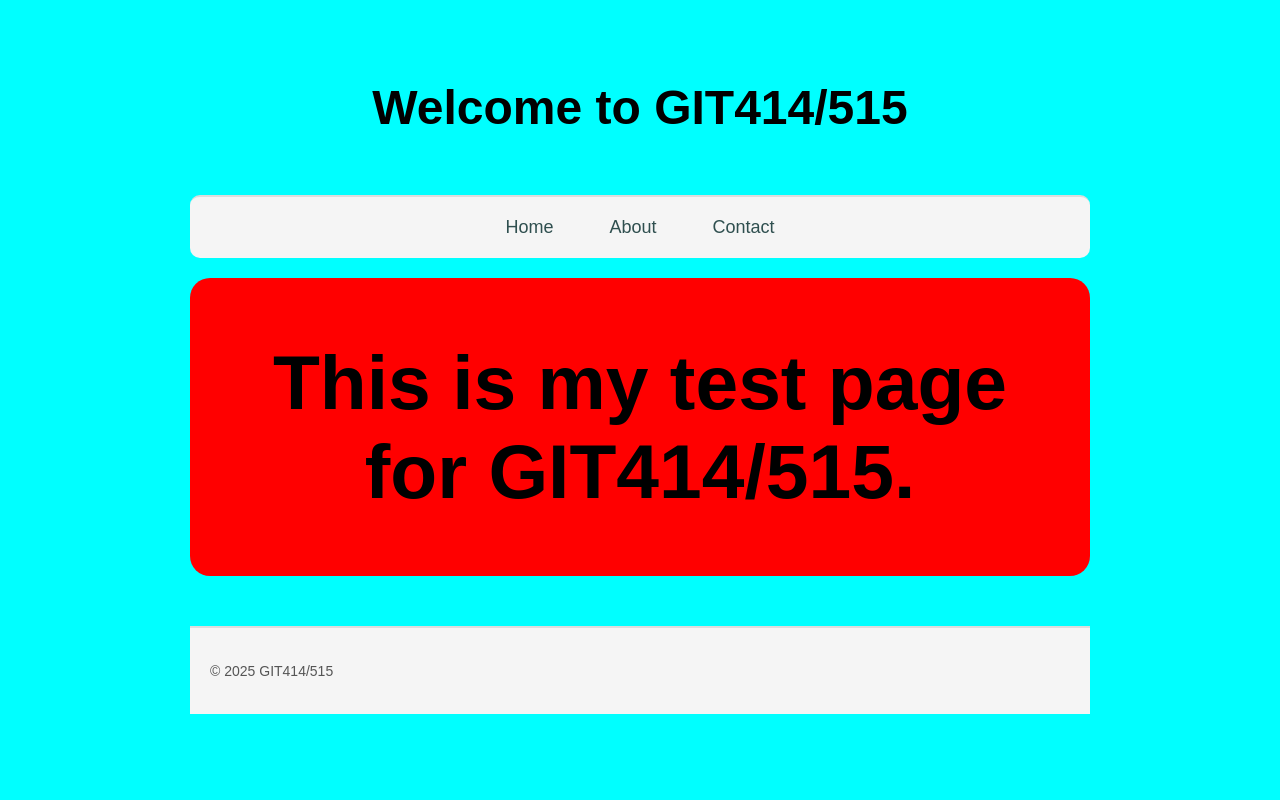
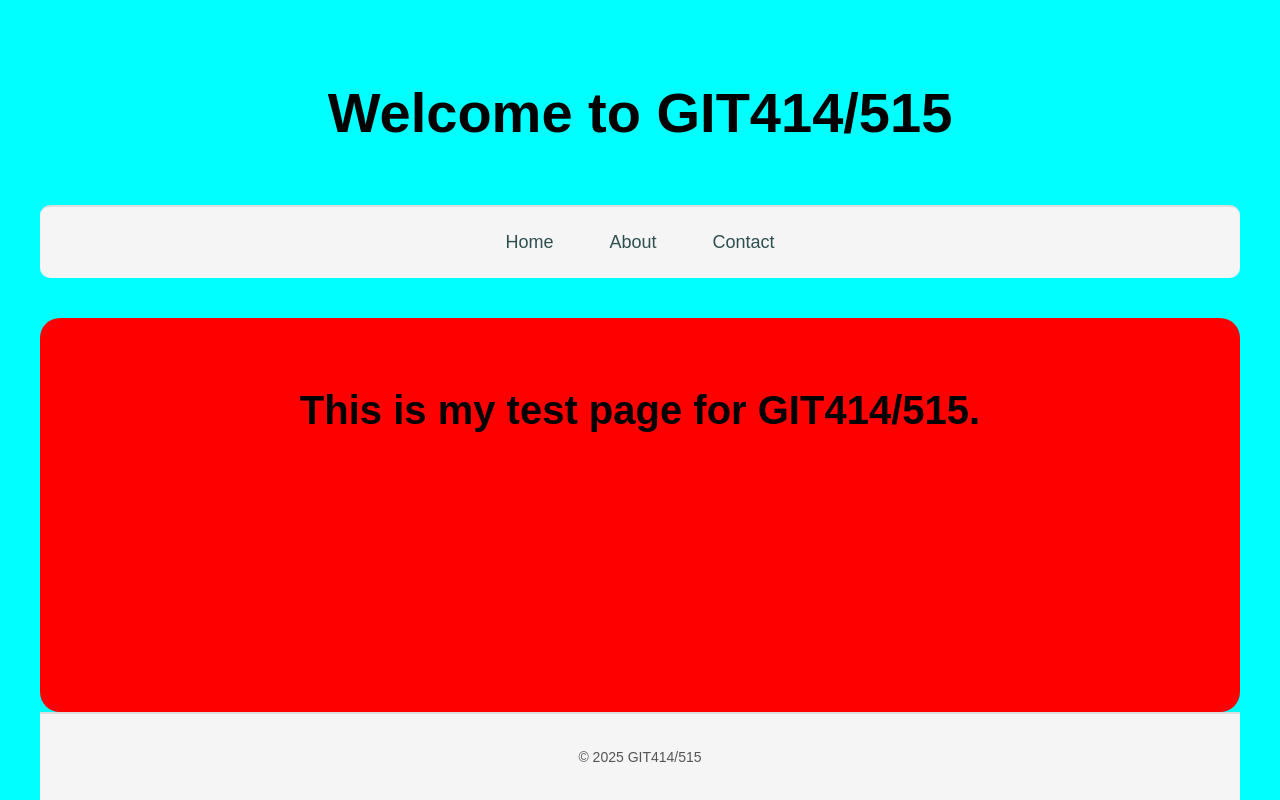
Before and after one commit to Dferna43/GIT414, a plain HTML site: page index.html in a window 1280 px wide. Drawn offline with Linux system fonts and the light colour scheme.

Commit message:
query
media queries set

```diff
--- a/styles.css
+++ b/styles.css
@@ -1,7 +1,6 @@
 
 /* Global */
-body { font-family: Arial, sans-serif; margin: 0; padding: 0; }
-header, nav, main, footer { padding: 1rem; }
+
 * {
     box-sizing: border-box;
     margin: 0;
@@ -9,11 +8,18 @@ header, nav, main, footer { padding: 1rem; }
 }
 
 body {
+    font-family: Arial, Helvetica, sans-serif;
     background-color: aqua;
+    margin: 0;
+    padding: 0;
+}
+
+header, nav, main, footer {
+    padding: 1rem;
 }
 
 header {
-    padding: 50px;
+    padding: 30px;
     margin-top: 20px;
     margin-bottom: 0;
     background-color: aqua;
@@ -45,24 +51,27 @@ nav ul {
     margin: 0;
     padding: 0;
     gap: 0;
+    flex-direction: column;
+    align-items: center;
 }
 
 nav li {
     position: relative;
+    margin: 5px 0;
 }
 
 nav a {
     text-decoration: none;
     color: darkslategray;
     background-color: whitesmoke;
-    padding: 0 20px;
-    font-size: 18px;
+    padding: 10px 20px;
+    font-size: 16px;
     font-weight: 500;
     display: block;
 }
 
 main {
-    padding: 50px;
+    padding: 30px;
     margin-top: 20px;
     margin-bottom: 0;
     border-radius: 20px;
@@ -73,15 +82,16 @@ h2 {
     margin: 10px;
     align-items: center;
     position: relative;
-    font-size: 6vw;
+    font-size: 5vw;
     text-align: center;
 }
 
 footer {
     background-color: whitesmoke;
-    padding: 30px 20px;
-    margin-top: 50px;
+    padding: 20px;
+    margin-top: 30px;
     border-top: 2px solid #ddd;
+    text-align: center;
 }
 
 footer p {
@@ -93,18 +103,109 @@ footer p {
 
 /* Medium screens */
 @media only screen and (min-width: 600px) {
- nav ul { display: flex; gap: 1rem; }
- main {background: yellow;}
+    nav ul {
+        display: flex;
+        flex-direction: row;
+        gap: 1rem;
+    }
+
+    nav li {
+        margin: 0;
+    }
+
+    nav a {
+        padding: 0 20px;
+        font-size: 18px;
+    }
+
+    main {
+        background-color: yellow;
+        padding: 40px;
+    }
+
+    hi {
+        font-size: 5vw;
+    }
+
+    h2 {
+        font-size: 4vw;
+    }
 }
 
 /* Large screens */
 @media only screen and (min-width: 900px) {
- body { max-width: 900px; margin: auto; }
- h1 { font-size: 3rem; }
-  main {background: blue;}
+    body {
+        max-width: 900px;
+        margin: auto;
+    }
+
+    h1 {
+        font-size: 3rem;
+    }
+
+    h2 {
+        font-size: 2rem;
+    }
+
+    main {
+        background-color: blue;
+        padding: 50px;
+    }
+
+    header {
+        padding: 40px;
+    }
+
+    footer {
+        padding: 25px;
+    }
 }
 
 /* Extra large */
 @media only screen and (min-width: 1200px) {
-  main {background: red;}
+    body {
+        max-width: 1200px;
+    }
+    main {
+        background-color: red;
+        padding: 60px;
+    }
+
+    h1 {
+        font-size: 3.5rem;
+    }
+
+    h2 {
+        font-size: 2.5rem;
+    }
+
+    header {
+        padding: 50px;
+    }
+
+    nav {
+        padding: 25px;
+    }
+
+    footer {
+        padding: 30px;
+    }
 }
+
+html, body {
+    height: 100%;
+}
+
+body {
+    display: flex;
+    flex-direction: column;
+    min-height: 100vh;
+}
+
+main {
+    flex: 1;
+}
+
+footer {
+    margin-top: auto;
+}
```
